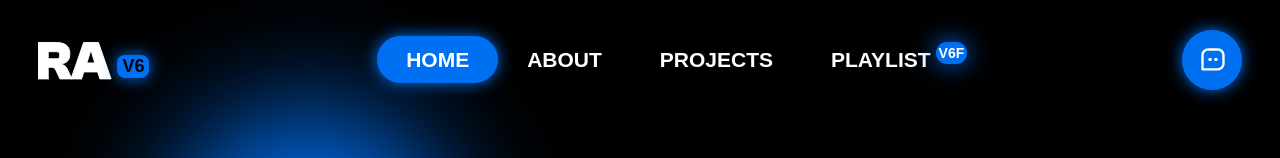
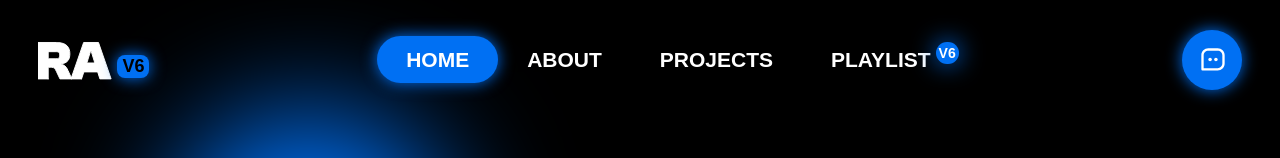
Before and after one commit to antisyst/v6.portfolio, a Next.js app: page / in a window 1280 px wide. Shown: the top 158 px of the page. Built offline with nearby package versions, Linux system fonts and the light colour scheme; a web font is replaced by a local one.

Commit message:
Update navigation.tsx

```diff
--- a/src/components/navigation.tsx
+++ b/src/components/navigation.tsx
@@ -130,7 +130,7 @@ const LinkRouterAction = styled(Link) `
     &:nth-child(4) {
        &::after {
         position: absolute;
-        content: "V6F";
+        content: "V6";
         filter: drop-shadow(0 0 0.75rem var(--color-component-main));
         font-size: 14px;
         border-radius: 100px;
```
